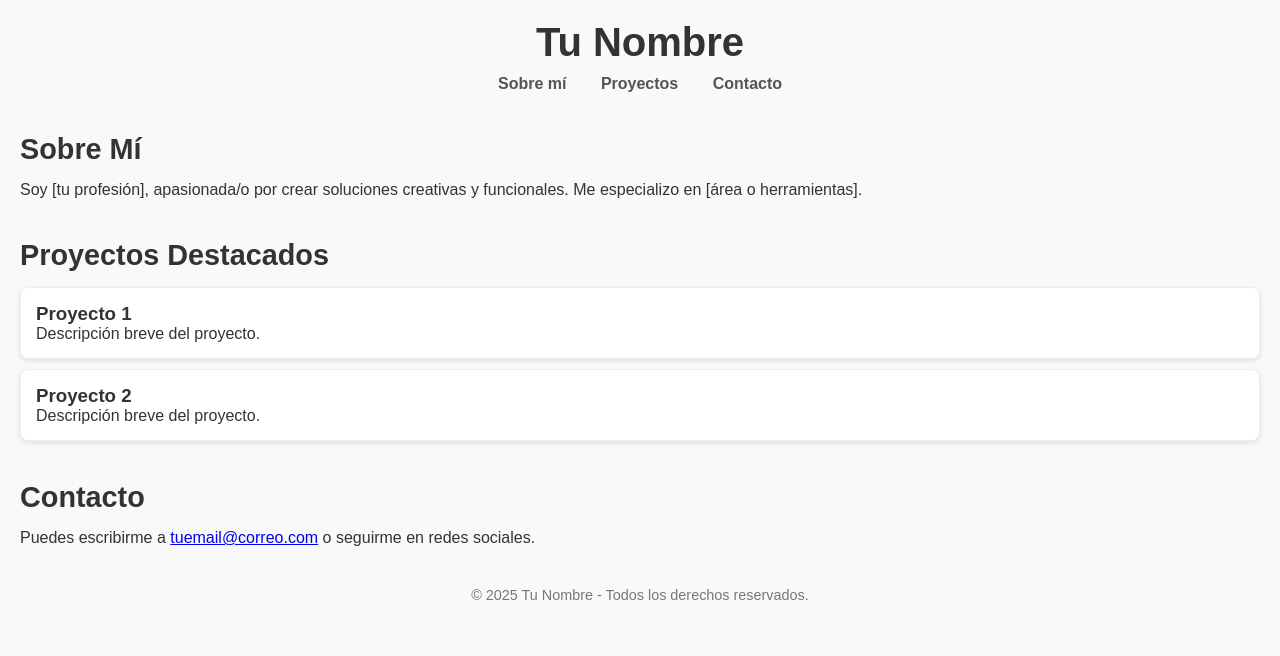
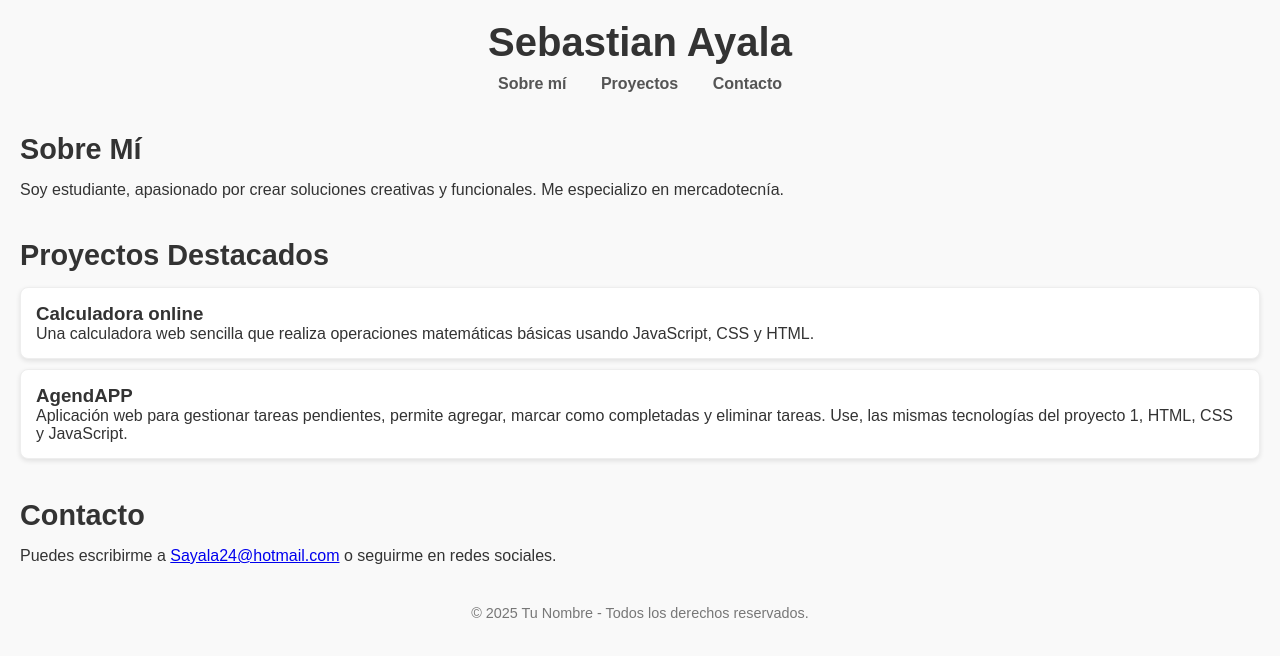
Before and after one commit to sayalak/SMDE, a plain HTML site: page index.html in a window 1280 px wide. Drawn offline with Linux system fonts and the light colour scheme.

Commit message:
Update index.html

```diff
--- a/index.html
+++ b/index.html
@@ -3,13 +3,13 @@
 <head>
     <meta charset="UTF-8">
     <meta name="viewport" content="width=device-width, initial-scale=1.0">
-    <title>Mi Portafolio - Nombre</title>
+    <title>Servicios de Marketing Digital para Empresas - SMDE</title>
     <link rel="stylesheet" href="style.css">
 </head>
 <body>
 
 <header>
-    <h1>Tu Nombre</h1>
+    <h1>Sebastian Ayala</h1>
     <nav>
         <a href="#about">Sobre mí</a>
         <a href="#projects">Proyectos</a>
@@ -19,24 +19,24 @@
 
 <section id="about">
     <h2>Sobre Mí</h2>
-    <p>Soy [tu profesión], apasionada/o por crear soluciones creativas y funcionales. Me especializo en [área o herramientas].</p>
+    <p>Soy estudiante, apasionado por crear soluciones creativas y funcionales. Me especializo en mercadotecnía.</p>
 </section>
 
 <section id="projects">
     <h2>Proyectos Destacados</h2>
     <div class="project">
-        <h3>Proyecto 1</h3>
-        <p>Descripción breve del proyecto.</p>
+        <h3>Calculadora online</h3>
+        <p>Una calculadora web sencilla que realiza operaciones matemáticas básicas usando JavaScript, CSS y HTML.</p>
     </div>
     <div class="project">
-        <h3>Proyecto 2</h3>
-        <p>Descripción breve del proyecto.</p>
+        <h3>AgendAPP</h3>
+        <p>Aplicación web para gestionar tareas pendientes, permite agregar, marcar como completadas y eliminar tareas. Use, las mismas tecnologías del proyecto 1, HTML, CSS y JavaScript.</p>
     </div>
 </section>
 
 <section id="contact">
     <h2>Contacto</h2>
-    <p>Puedes escribirme a <a href="mailto:tuemail@correo.com">tuemail@correo.com</a> o seguirme en redes sociales.</p>
+    <p>Puedes escribirme a <a href="Sayala24@hotmail.com">Sayala24@hotmail.com</a> o seguirme en redes sociales.</p>
 </section>
 
 <footer>
```
